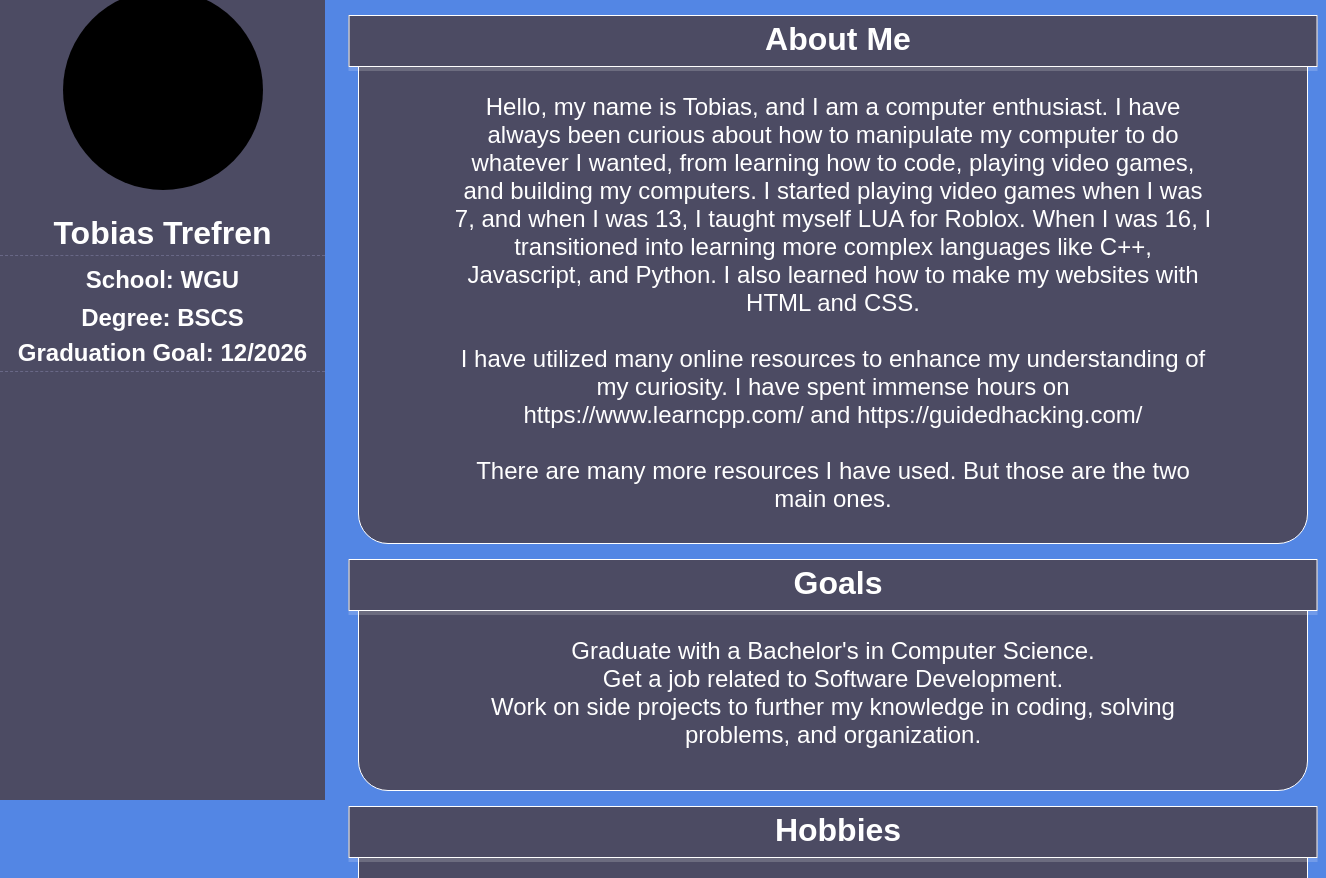
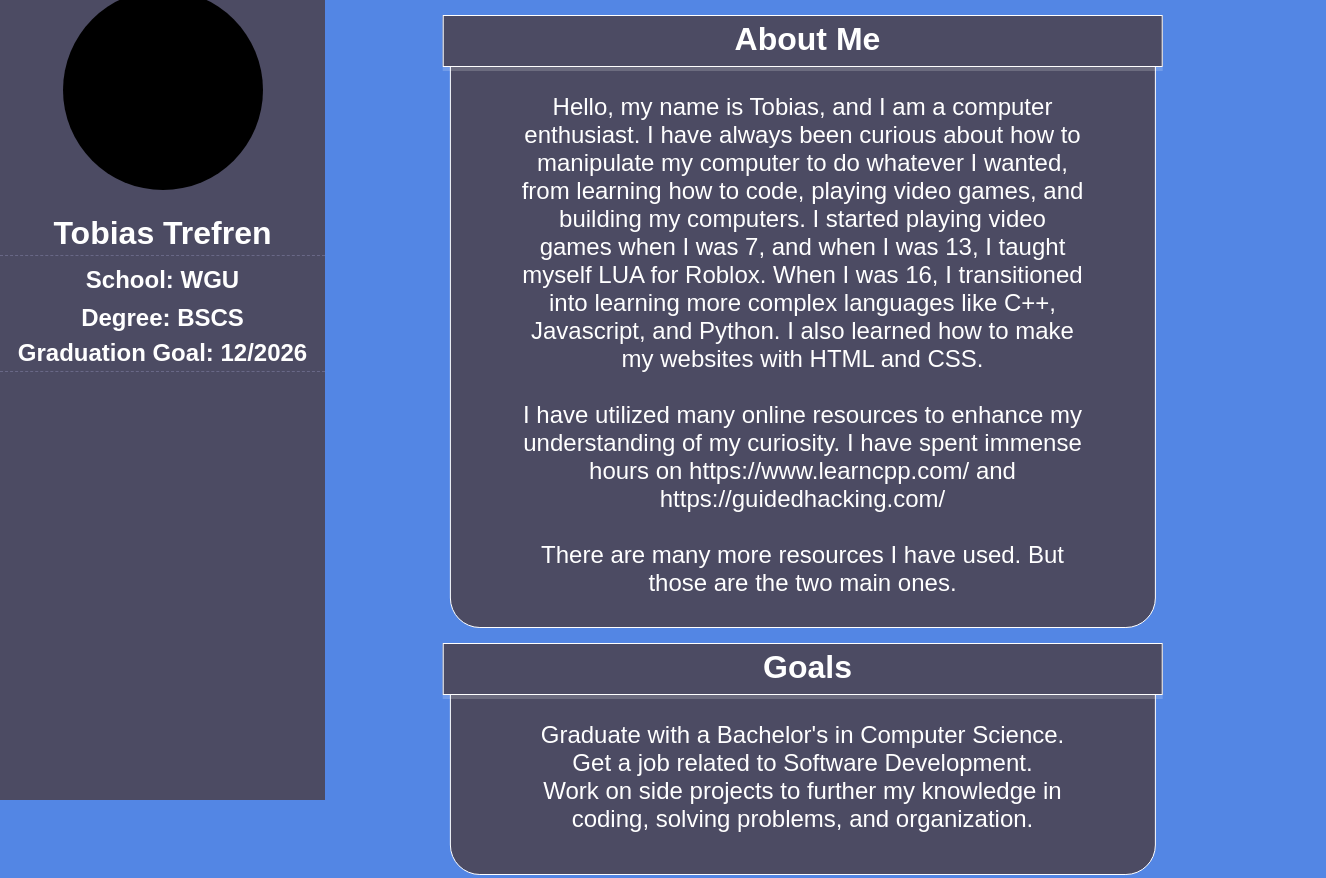
Before and after one commit to TobiasTrefren/tobiastrefren.github.io, a plain HTML site: page index.html in a window 1280 px wide. Shown: the top 878 px of the page, 1326 px wide, since content can reach past the window. Drawn offline with Linux system fonts and the light colour scheme.

Commit message:
Push to Main
Fixes:
Bug - Fixed bug that displayed card div over side bar.

Added:
About Me - Added more information about me.

```diff
--- a/styles.css
+++ b/styles.css
@@ -104,6 +104,7 @@ label{
 .container{
     width:calc(100%-325px);
     height:100%;
+    margin-left:325px;
 }
 
 
@@ -112,12 +113,14 @@ label{
     height:fit-content;
     min-height:200px;
     background-color: var(--frame-color);
-    margin-left:350px;
     position:relative;
+    left:50%;
+    transform:translate(-50%, 0%);
     border-radius:30px;
     border:1px solid white;
     margin-top:15px;
     padding-bottom:30px;
+    min-width:400px;
 }
 
 .topbar{
```
